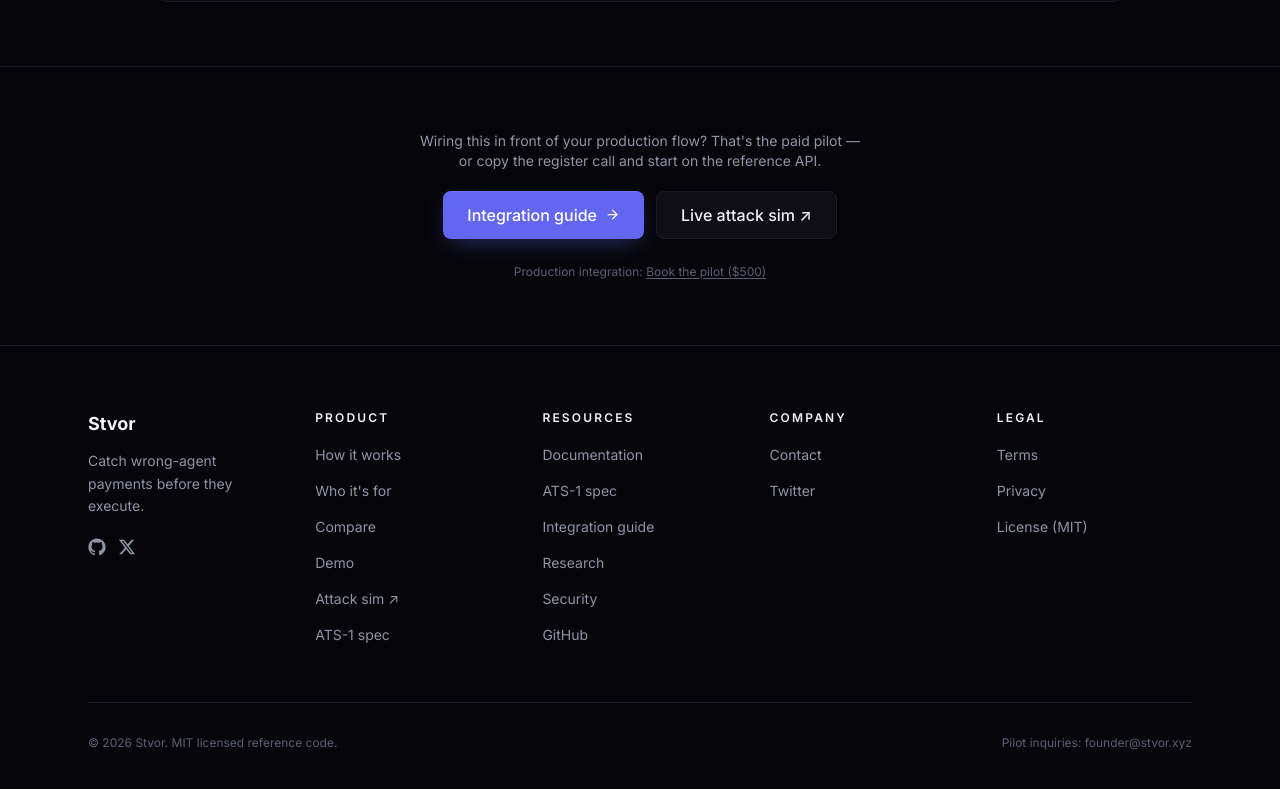
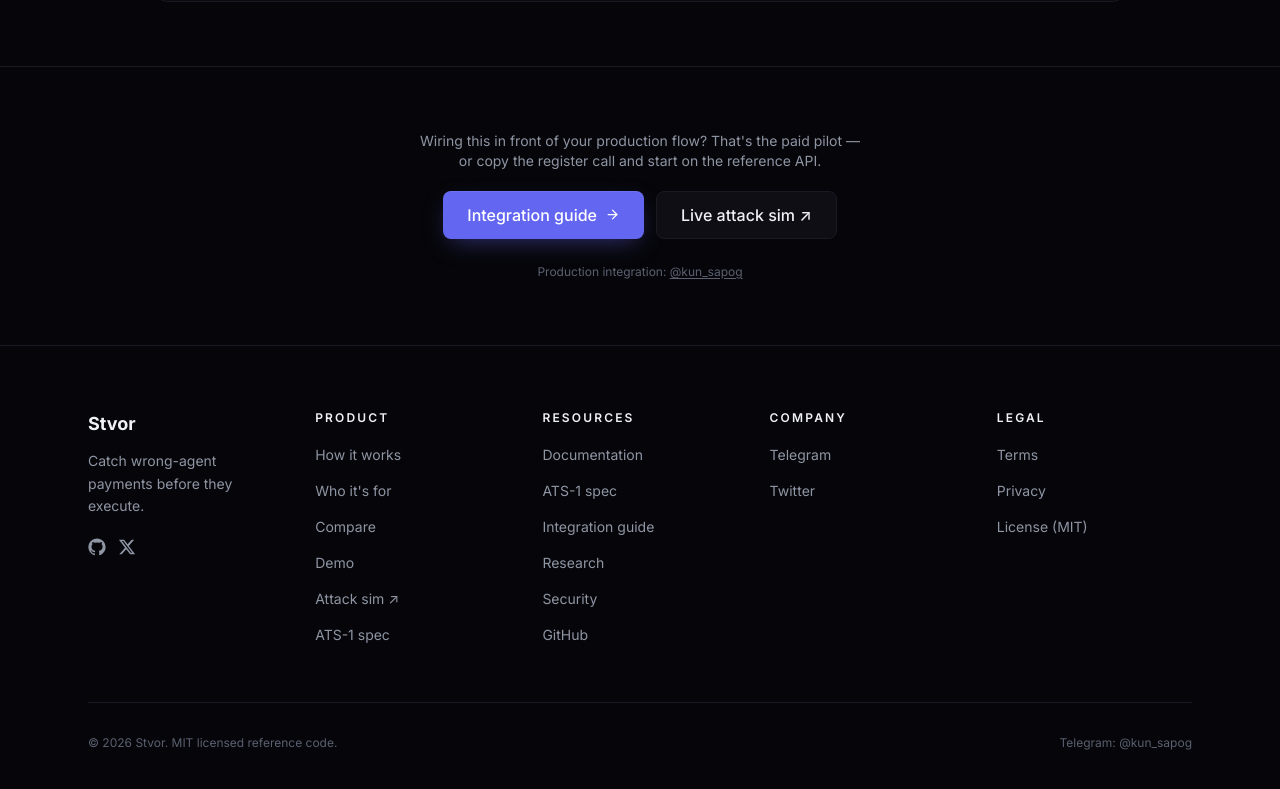
Before and after one commit to sapogeth/pr_stvor, a Next.js app: page /demo in a window 1280 px wide. Shown: the part 829-1618 px from the top of the page. Built offline with nearby package versions, Linux system fonts and the light colour scheme; no server answers.

Commit message:
fix: route contact and pilot CTAs to Telegram @kun_sapog
/contact redirects to t.me. Pilot, footer, demo, and docs ask buttons open Telegram instead of mailto or Tally.

```diff
--- a/src/app/contact/page.tsx
+++ b/src/app/contact/page.tsx
@@ -1,44 +1,13 @@
 import type { Metadata } from "next";
-import { Header } from "@/components/layout/header";
-import { Footer } from "@/components/layout/footer";
-import { Section } from "@/components/ui/section";
-import { ContactForm } from "@/components/sections/contact-form";
+import { redirect } from "next/navigation";
 import { siteConfig } from "@/lib/site-config";
 
 export const metadata: Metadata = {
   title: "Contact",
-  description:
-    "Talk to the team behind Stvor. Demos, integration questions, enterprise pilots, and security disclosures.",
+  description: `Message ${siteConfig.contact.handle} on Telegram — demos, pilots, integration questions.`,
   alternates: { canonical: "/contact" },
 };
 
 export default function ContactPage() {
-  return (
-    <>
-      <Header />
-      <main className="flex-1 pt-24">
-        <Section
-          eyebrow="Contact"
-          title="Get in touch"
-          description="Tell us what you're building and we'll route you to the right person — typically the founder for the first conversation."
-        >
-          <div className="mx-auto max-w-2xl">
-            <ContactForm />
-            <div className="mt-8 rounded-lg border border-[var(--color-border)] p-4 text-sm text-[var(--color-fg-muted)]">
-              <p className="text-xs font-semibold uppercase tracking-[0.14em] text-[var(--color-fg)] mb-1">
-                Direct email
-              </p>
-              <a
-                className="hover:text-[var(--color-fg)]"
-                href={`mailto:${siteConfig.emails.founder}`}
-              >
-                {siteConfig.emails.founder}
-              </a>
-            </div>
-          </div>
-        </Section>
-      </main>
-      <Footer />
-    </>
-  );
+  redirect(siteConfig.contact.telegram);
 }
--- a/src/app/demo/page.tsx
+++ b/src/app/demo/page.tsx
@@ -65,8 +65,8 @@
           </div>
           <p className="mt-6 text-[12px] text-[var(--color-fg-subtle)]">
             Production integration:{" "}
-            <a href={siteConfig.cta.pilot} className="underline underline-offset-2 hover:text-[var(--color-fg-muted)]">
-              Book the pilot ({siteConfig.pilot.price})
+            <a href={siteConfig.cta.pilot} target="_blank" rel="noopener noreferrer" className="underline underline-offset-2 hover:text-[var(--color-fg-muted)]">
+              {siteConfig.contact.handle}
             </a>
           </p>
         </div>
--- a/src/app/research/page.tsx
+++ b/src/app/research/page.tsx
@@ -173,10 +173,10 @@
                 Read ATS-1 docs
               </ButtonLink>
               <ButtonLink
-                href={`mailto:${siteConfig.emails.founder}?subject=ATS-1%20spec%20draft%20request`}
+                href={siteConfig.cta.contact}
                 variant="secondary"
               >
-                Request draft
+                Request draft on Telegram
               </ButtonLink>
             </div>
           </div>
--- a/src/app/security/page.tsx
+++ b/src/app/security/page.tsx
@@ -235,8 +235,8 @@
           </div>
 
           <div className="mt-12 text-center">
-            <ButtonLink href={`mailto:${siteConfig.emails.founder}`} variant="primary" size="lg">
-              Discuss your security requirements
+            <ButtonLink href={siteConfig.cta.contact} variant="primary" size="lg">
+              Message {siteConfig.contact.handle}
             </ButtonLink>
           </div>
         </Section>
--- a/src/components/demo/verification-demo.tsx
+++ b/src/components/demo/verification-demo.tsx
@@ -4,6 +4,7 @@
 import { motion, AnimatePresence } from "framer-motion";
 import { CheckCircle, XCircle, AlertTriangle, Play, RotateCcw, ShieldCheck, Copy, Check } from "lucide-react";
 import { cn } from "@/lib/utils";
+import { siteConfig } from "@/lib/site-config";
 
 const EASE_OUT: [number, number, number, number] = [0.16, 1, 0.32, 1];
 
@@ -541,8 +542,8 @@
           This demo simulates SDK behavior.
           All code is representative of the alpha API — signatures and hashes are illustrative.
           The SDK is in design-partner alpha;{" "}
-          <a href="mailto:founder@stvor.xyz" className="underline underline-offset-2 hover:text-[var(--color-fg-muted)]">
-            request access
+          <a href={siteConfig.cta.contact} target="_blank" rel="noopener noreferrer" className="underline underline-offset-2 hover:text-[var(--color-fg-muted)]">
+            message {siteConfig.contact.handle}
           </a>{" "}
           to run against real payloads.
         </p>
--- a/src/components/home/hero.tsx
+++ b/src/components/home/hero.tsx
@@ -113,16 +113,12 @@
                 Docs
               </a>
               <a
-                href={siteConfig.cta.ats1}
+                href={siteConfig.cta.github}
+                target="_blank"
+                rel="noopener noreferrer"
                 className="text-[var(--color-fg-subtle)] hover:text-[var(--color-fg-muted)] underline underline-offset-2"
               >
-                ATS-1 spec
-              </a>
-              <a
-                href={siteConfig.cta.pilot}
-                className="text-[var(--color-fg-subtle)] hover:text-[var(--color-fg-muted)] underline underline-offset-2"
-              >
-                Production pilot ({siteConfig.pilot.price}) →
+                GitHub
               </a>
             </motion.div>
           </motion.div>
--- a/src/components/home/pilot-offer.tsx
+++ b/src/components/home/pilot-offer.tsx
@@ -51,17 +51,11 @@
           <div className="flex flex-col sm:flex-row gap-3">
             <a
               href={siteConfig.cta.pilot}
+              target="_blank"
+              rel="noopener noreferrer"
               className="inline-flex items-center justify-center px-7 py-3 bg-[var(--color-fg)] text-[var(--color-bg)] text-sm font-semibold rounded-[6px] hover:opacity-90 transition-opacity"
             >
-              Book the pilot
-            </a>
-            <a
-              href={siteConfig.cta.pilotTally}
-              target="_blank"
-              rel="noopener noreferrer"
-              className="inline-flex items-center justify-center px-7 py-3 border border-[var(--color-border-strong)] text-sm text-[var(--color-fg-muted)] rounded-[6px] hover:text-[var(--color-fg)] transition-colors"
-            >
-              Or use the form →
+              Message {siteConfig.contact.handle}
             </a>
           </div>
 
--- a/src/components/layout/footer.tsx
+++ b/src/components/layout/footer.tsx
@@ -28,7 +28,7 @@
   {
     title: "Company",
     links: [
-      { label: "Contact", href: `mailto:${siteConfig.emails.founder}` },
+      { label: "Telegram", href: siteConfig.contact.telegram, external: true },
       { label: "Twitter", href: siteConfig.social.twitter, external: true },
     ],
   },
@@ -120,12 +120,14 @@
             © {new Date().getFullYear()} {siteConfig.name}. MIT licensed reference code.
           </p>
           <p className="text-xs text-[var(--color-fg-subtle)]">
-            Pilot inquiries:{" "}
+            Telegram:{" "}
             <a
               className="hover:text-[var(--color-fg)]"
-              href={siteConfig.cta.pilot}
+              href={siteConfig.contact.telegram}
+              target="_blank"
+              rel="noopener noreferrer"
             >
-              {siteConfig.emails.founder}
+              {siteConfig.contact.handle}
             </a>
           </p>
         </div>
--- a/src/components/sections/comparison.tsx
+++ b/src/components/sections/comparison.tsx
@@ -1,5 +1,6 @@
 import { Check, Minus, Info } from "lucide-react";
 import { Section } from "@/components/ui/section";
+import { siteConfig } from "@/lib/site-config";
 import { comparisonColumns, comparisonRows, type ComparisonRow } from "@/data/comparison";
 
 function CellContent({ value, highlight }: { value: string; highlight?: boolean }) {
@@ -140,10 +141,10 @@
         Comparison reflects publicly documented behavior at time of writing (July 2026).
         Sources and corrections welcome —{" "}
         <a
-          href="mailto:founder@stvor.xyz?subject=Comparison%20feedback"
+          href={siteConfig.cta.contact}
           className="hover:text-[var(--color-fg-muted)] underline underline-offset-2"
         >
-          founder@stvor.xyz
+          {siteConfig.contact.handle}
         </a>
         .
       </p>
--- a/src/components/sections/contact-form.tsx
+++ b/src/components/sections/contact-form.tsx
@@ -58,8 +58,8 @@
         <p className="text-sm text-[var(--color-fg-muted)] mb-5">
           The contact form is being configured. In the meantime, please reach out directly:
         </p>
-        <ButtonLink href={`mailto:${siteConfig.emails.founder}`} variant="primary" size="lg">
-          Email {siteConfig.emails.founder}
+        <ButtonLink href={siteConfig.cta.contact} variant="primary" size="lg">
+          Message {siteConfig.contact.handle}
         </ButtonLink>
       </div>
     );
--- a/src/lib/site-config.ts
+++ b/src/lib/site-config.ts
@@ -18,9 +18,15 @@
     founder: "founder@stvor.xyz",
   },
 
+  contact: {
+    telegram: "https://t.me/kun_sapog",
+    handle: "@kun_sapog",
+  },
+
   social: {
     github: "https://github.com/stvor-hq",
     twitter: "https://x.com/hq_stvor",
+    telegram: "https://t.me/kun_sapog",
   },
 
   demo: {
@@ -31,9 +37,9 @@
   },
 
   cta: {
+    contact: "https://t.me/kun_sapog",
     pilot:
-      "mailto:founder@stvor.xyz?subject=Paid%202-week%20pilot%20—%20Stvor&body=Hi%2C%0A%0AI%27d%20like%20to%20book%20the%20paid%202-week%20pilot.%0A%0AProduct%3A%0AWhat%20executes%20today%20(agent%2Fwallet%2Frail)%3A%0AVolume%20or%20treasury%20at%20risk%3A%0A",
-    pilotTally: "https://tally.so/r/Me80kk",
+      "https://t.me/kun_sapog?text=Hi%2C%20I%27d%20like%20to%20talk%20about%20the%20Stvor%20pilot.%0A%0AWhat%20executes%20today%20(agent%2Fwallet%2Frail)%3A%0AVolume%20at%20risk%3A%0A",
     ats1: "/docs/ats-1",
     docs: "/docs",
     github: "https://github.com/stvor-hq",
```
